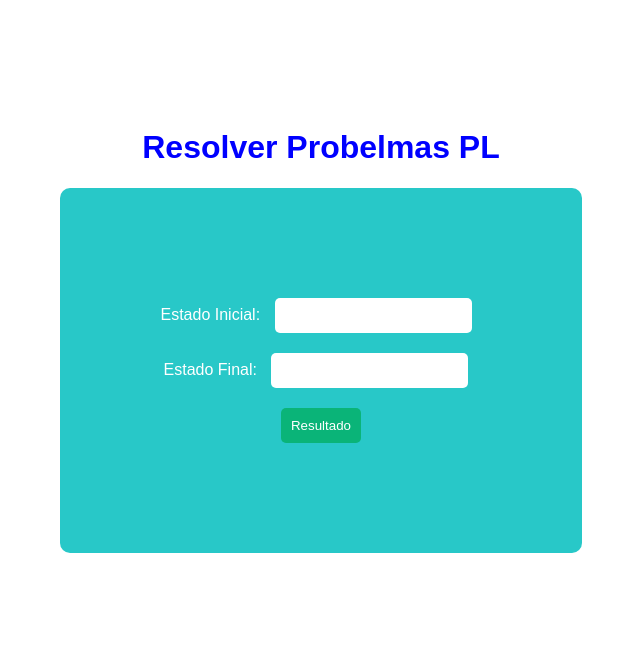
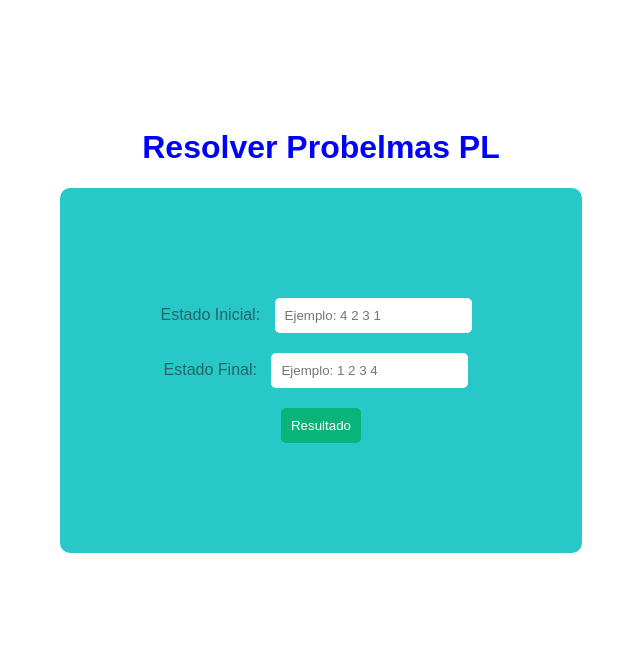
Before and after one commit to emiliano0807/Examen_L_Y_A_II, a Flask app: page / in a window 1280 px wide. Shown: the top 652 px of the page, without its empty margins (319-959 px from the left). Run offline with Flask 3, Linux system fonts and the light colour scheme.

Commit message:
Examen UNidad 1

```diff
--- a/templates/index.html
+++ b/templates/index.html
@@ -8,7 +8,7 @@
         body {
             font-family: Arial, sans-serif;
             background-color: withe;
-            color: #ffffff;
+            color: rgb(40, 100, 100);
             text-align: center;
             padding: 100px;
         }
@@ -51,10 +51,10 @@
     <h1>Resolver Probelmas PL</h1>
     <form method="POST">
         <label>Estado Inicial:</label>
-        <input type="text" name="estado_inicial">
+        <input type="text" name="estado_inicial" placeholder="Ejemplo: 4 2 3 1">
         <br>
         <label>Estado Final:</label>
-        <input type="text" name="solucion">
+        <input type="text" name="solucion" placeholder="Ejemplo: 1 2 3 4">
         <br>
         <button type="submit">Resultado</button>
     </form>
```
